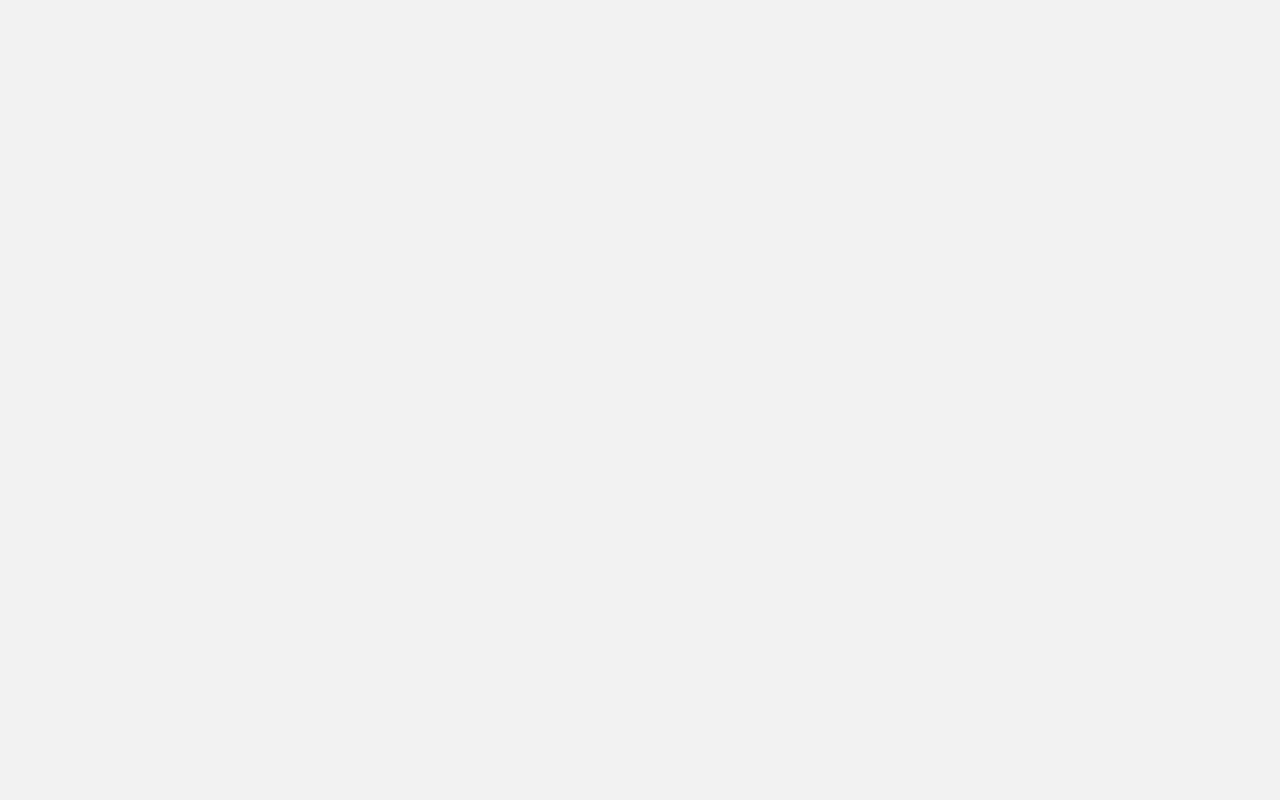
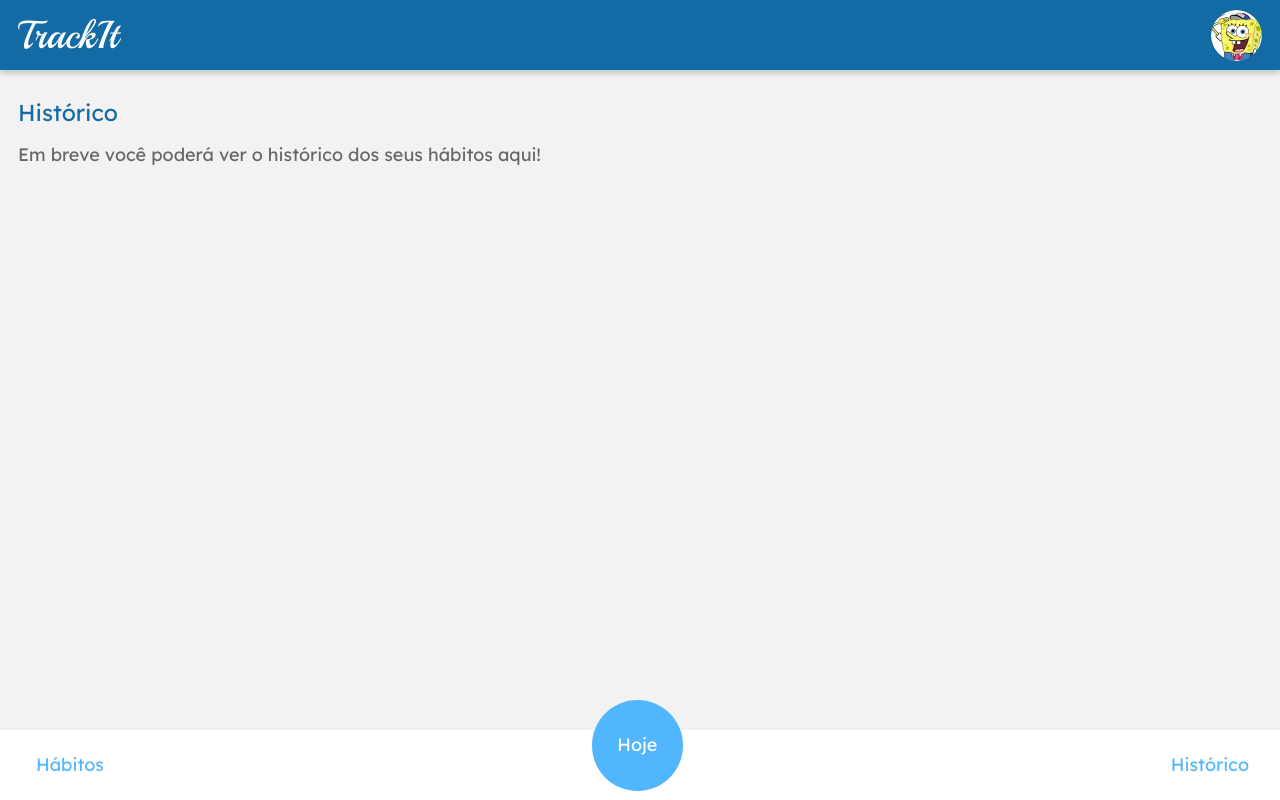
Before and after one commit to jhonnatangomes/trackit, a React (Create React App) app: page /historico in a window 1280 px wide. Built offline with nearby package versions, Linux system fonts and the light colour scheme.

Commit message:
history layout done

```diff
--- a/src/components/App.js
+++ b/src/components/App.js
@@ -3,6 +3,7 @@ import { BrowserRouter as Router, Route, Switch } from "react-router-dom";
 import Login from "./login/Login";
 import Habits from "./habits/Habits";
 import HabitsToday from "./habitsToday/HabitsToday";
+import History from "./history/History";
 
 export default function App() {
     return (
@@ -16,11 +17,14 @@ export default function App() {
                     <Route path="/cadastro" exact>
                         <Login />
                     </Route>
-                    <Route path="/habitos">
+                    <Route path="/habitos" exact>
                         <Habits />
                     </Route>
-                    <Route path="/hoje">
+                    <Route path="/hoje" exact>
                         <HabitsToday />
+                    </Route>
+                    <Route path="/historico" exact>
+                        <History />
                     </Route>
                 </Switch>
             </Router>
--- a/src/components/footer/Footer.js
+++ b/src/components/footer/Footer.js
@@ -10,7 +10,9 @@ export default function Footer() {
             <Link to="/hoje">
                 <Circle>Hoje</Circle>
             </Link>
-            <Span>Histórico</Span>
+            <Link to="/historico">
+                <Span>Histórico</Span>
+            </Link>
         </FooterStyle>
     );
 }
--- a/src/components/habits/habitsStyle.js
+++ b/src/components/habits/habitsStyle.js
@@ -4,6 +4,7 @@ const TitleContainer = styled.div`
     display: flex;
     justify-content: space-between;
     align-items: flex-end;
+    height: 29px;
 `;
 
 const MyHabits = styled.span`
@@ -20,6 +21,9 @@ const PlusButton = styled.button`
     color: white;
     font-size: 27px;
     border: none;
+    display: flex;
+    justify-content: center;
+    align-items: center;
 `;
 
 const NoHabitsYet = styled.p`
--- /dev/null
+++ b/src/components/history/History.js
@@ -0,0 +1,16 @@
+import Header from "../header/Header";
+import Footer from "../footer/Footer";
+import { Title, LaunchingSoon } from "./historyStyle";
+
+export default function History() {
+    return (
+        <>
+            <Header />
+            <main>
+                <Title>Histórico</Title>
+                <LaunchingSoon>Em breve você poderá ver o histórico dos seus hábitos aqui!</LaunchingSoon>
+            </main>
+            <Footer />
+        </>
+    );
+}
--- /dev/null
+++ b/src/components/history/historyStyle.js
@@ -0,0 +1,16 @@
+import styled from "styled-components";
+
+const Title = styled.span`
+    font-size: 23px;
+    line-height: 29px;
+    color: #126ba5;
+`
+
+const LaunchingSoon = styled.p`
+    font-size: 18px;
+    line-height: 22px;
+    color: #666666;
+    margin-top: 17px;
+`
+
+export { Title, LaunchingSoon };
--- a/src/components/login/loginPage.js
+++ b/src/components/login/loginPage.js
@@ -4,7 +4,9 @@ const LoginPage = styled.div`
     display: flex;
     flex-direction: column;
     align-items: center;
-    margin-top: 68px;
+    padding-top: 68px;
+    height: 100vh;
+    background: white;
 `;
 
 const Input = styled.input`
@@ -45,4 +47,5 @@ const Span = styled.span`
     cursor: pointer;
 `
 
+
 export { LoginPage, Input, Button, Span };
--- a/src/data/habits.js
+++ b/src/data/habits.js
@@ -15,14 +15,14 @@ let habitsToday = [
     {
         "id": 1,
         "name": "Ler 1 capítulo de livro",
-        "done": true,
+        "done": false,
         "currentSequence": 3,
         "highestSequence": 5
     },
     {
         "id": 2,
-        "name": "Ler 1 capítulo de livro",
-        "done": true,
+        "name": "Fazer abdominais",
+        "done": false,
         "currentSequence": 3,
         "highestSequence": 3
     },
@@ -33,6 +33,13 @@ let habitsToday = [
         "currentSequence": 1,
         "highestSequence": 5
     },
+    {
+        "id": 4,
+        "name": "Comer abacate",
+        "done": false,
+        "currentSequence": 1,
+        "highestSequence": 5
+    },
 ];
 
 export {
```
